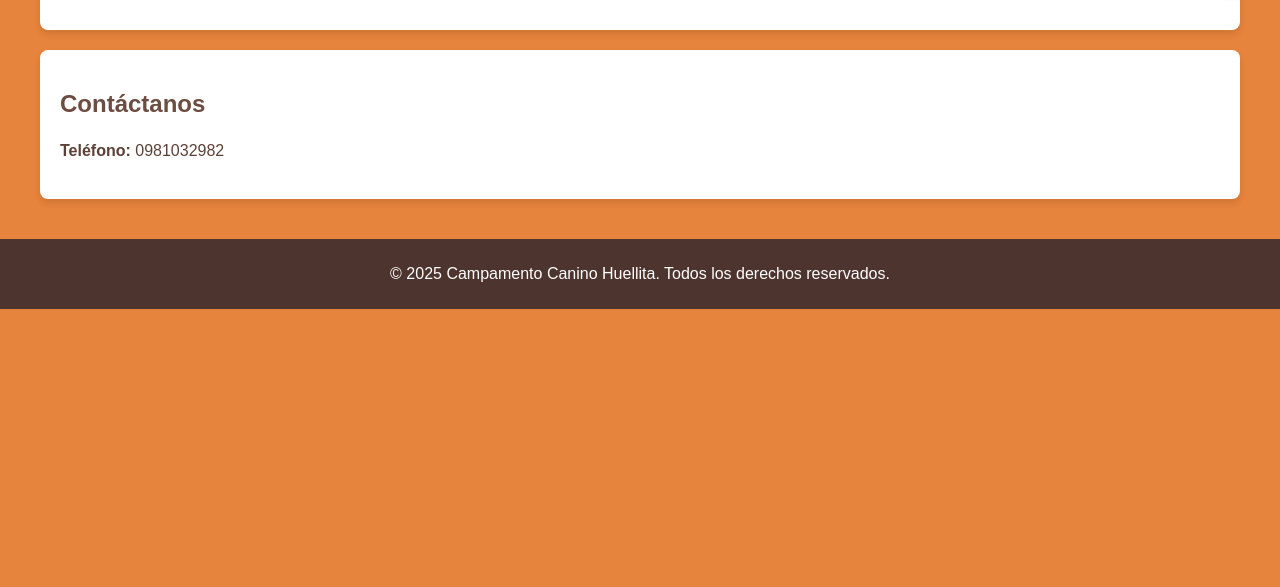
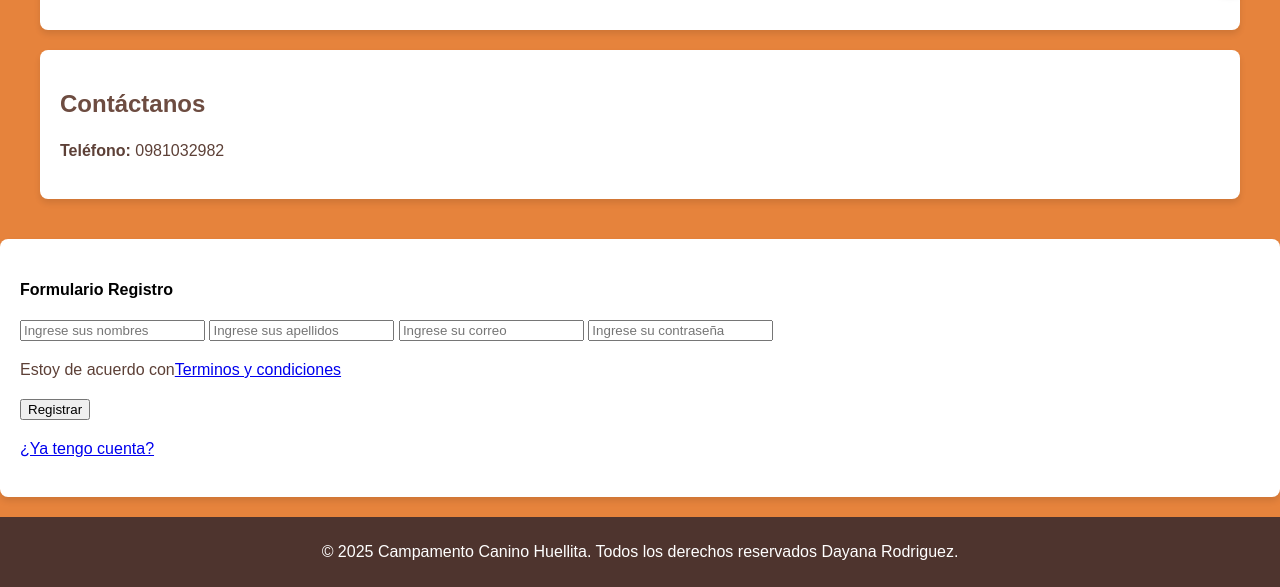
Before and after one commit to elizaRoF/elizaRoF.github.io, a plain HTML site: page index.html in a window 1280 px wide. Shown: the part 787-1374 px from the top of the page. Before the commit the page ends 1096 px from the top, so only its background shows below. Drawn offline with Linux system fonts and the light colour scheme.

Commit message:
Update index.html

```diff
--- a/index.html
+++ b/index.html
@@ -178,9 +178,23 @@
             <p><strong>Teléfono:</strong> 0981032982</p>
         </section>
     </main>
+    <body>
+    <section class="form-registro">
+      <h4>Formulario Registro</h4>
+      <input class="controls" type="text" name="nombres" id="nombres" placeholder="Ingrese sus nombres">
+      <input class="controls" type="text" name="apellidos" id="apellidos" placeholder="Ingrese sus apellidos">
+      <input class="controls" type="email" name="correo" id="correo" placeholder="Ingrese su correo">
+      <input class="controls"type="password" name="correo" id="contraseña" placeholder="Ingrese su contraseña">
+
+      <p>Estoy de acuerdo con<a href="#">Terminos y condiciones</a></p>
+      <input class="botons" type="submit" value="Registrar">
+      <p><a href="#">¿Ya tengo cuenta?</a></p>
+
+    </section>
+  </body>
 
     <footer>
-        <p>&copy; 2025 Campamento Canino Huellita. Todos los derechos reservados.</p>
+        <p>&copy; 2025 Campamento Canino Huellita. Todos los derechos reservados Dayana Rodriguez.</p>
     </footer>
 
     <button id="whatsapp-button" onclick="window.open('https://wa.me/0981032982', '_blank')">
```
